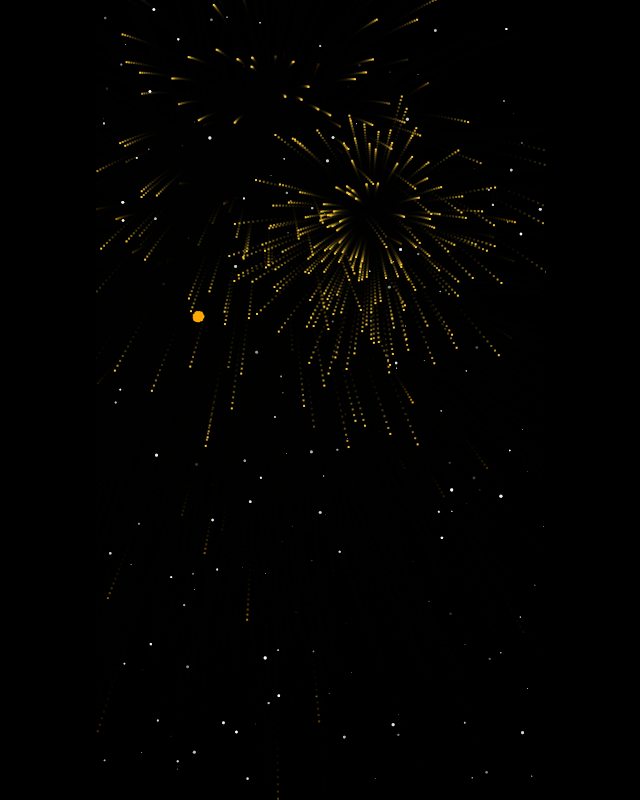
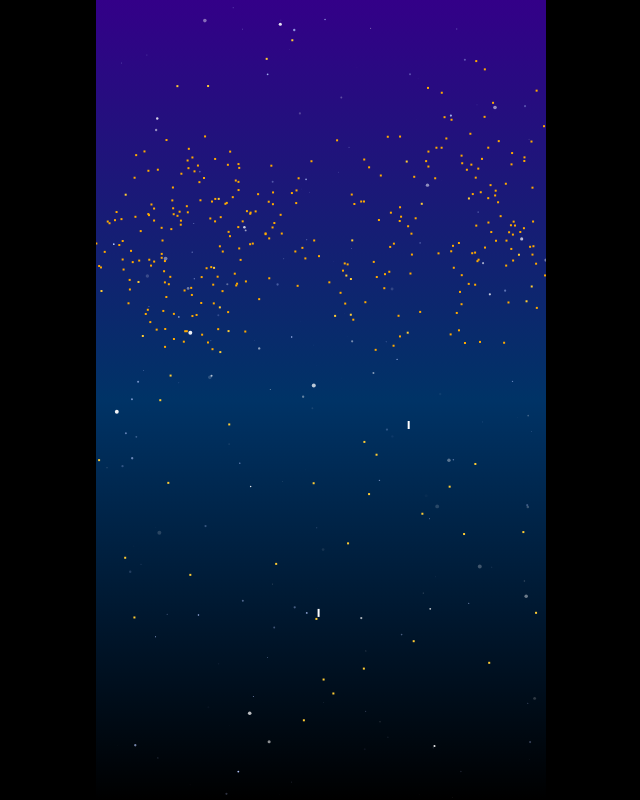
Before and after one commit to dinhtranphong79-droid/---, a plain HTML site: page index.html in a window 1280 px wide. Shown: the whole page, without its empty margins (319-959 px from the left). Drawn offline with Linux system fonts and the light colour scheme.

Commit message:
Update index.html

```diff
--- a/index.html
+++ b/index.html
@@ -3,7 +3,7 @@
 <head>
 <meta charset="UTF-8" />
 <meta name="viewport" content="width=device-width, initial-scale=1" />
-<title>... </title>
+<title>---</title>
 
 <style>
 html,body{
@@ -23,8 +23,26 @@ html,body{
   max-height:100vh;
   max-width:calc(100vh * 9 / 16);
   overflow:hidden;
-  animation: bgAnimation 6s infinite alternate; /* thêm animation */
+  background:#000;
 }
+
+/* lớp nền động */
+#stage::before{
+  content:"";
+  position:absolute;
+  inset:0;
+  background: linear-gradient(to top, #000000, #001f3f, #220066);
+  animation: bgAnimation 8s ease-in-out infinite;
+  z-index:0;
+}
+
+/* canvas + chữ nằm trên nền */
+canvas,
+#textOverlay{
+  position:relative;
+  z-index:1;
+}
+
 
 /* Gradient animation cho bầu trời */
 @keyframes bgAnimation {
@@ -81,26 +99,44 @@ canvas{
 const canvas = document.getElementById("c");
 const ctx = canvas.getContext("2d");
 const textBox = document.getElementById("textOverlay");
+const stage = document.getElementById("stage");
 
 let W=0,H=0;
-const stars = [];
+const starsFar = [];
+const starsNear = [];
+function createStar(layer) {
+  return {
+    x: Math.random() * W,
+    y: Math.random() * H,
+    r: layer === "far" ? Math.random() * 1.2 : Math.random() * 2,
+    opacity: Math.random(),
+    vx: layer === "far" ? (Math.random() - 0.5) * 0.05 : (Math.random() - 0.5) * 0.15,
+    vy: layer === "far" ? 0.05 : 0.15
+  };
+}
+
+
 function resize(){
   const rect = stage.getBoundingClientRect();
   canvas.width = rect.width;
   canvas.height = rect.height;
   W = rect.width;
   H = rect.height;
-  stars.length = 0;
-  for(let i=0;i<200;i++){
-    stars.push({
-      x: Math.random()*W,
-      y: Math.random()*H,
-      r: Math.random()*1.5,
-      opacity: Math.random()
-    });
-  }
+
+  // reset sao
+  starsFar.length = 0;
+  starsNear.length = 0;
+
+  for (let i = 0; i < 120; i++) starsFar.push(createStar("far"));
+  for (let i = 0; i < 70; i++) starsNear.push(createStar("near"));
 }
-const stage = document.getElementById("stage");
+
+
+
+
+
+
+
 
 resize();
 window.addEventListener("resize", resize);
@@ -108,7 +144,18 @@ window.addEventListener("resize", resize);
 /* --------------------- FIREWORK SYSTEM --------------------- */
 
 const particles=[];
+const rockets = [];
+
 function rand(a,b){return Math.random()*(b-a)+a;}
+function launchFirework(x) {
+  rockets.push({
+    x: x,
+    y: H + 10,        // bắt đầu từ dưới màn hình
+    vy: -rand(6, 9),  // bay lên
+    targetY: rand(H * 0.2, H * 0.45),
+    exploded: false
+  });
+}
 
 function spawnFirework(x,y,color){
   const count = 150;
@@ -138,28 +185,72 @@ function burstAroundText(){
 }
 
 function randomSkyFirework(){
-  spawnFirework(
-    rand(W*0.2,W*0.8),
-    rand(H*0.15,H*0.45),
-    ["#ffcc33","#ff5555","#ffaa00","#ffffff"][Math.floor(rand(0,4))]
-  );
+  launchFirework(rand(W * 0.2, W * 0.8));
 }
+
 function drawStars(){
-  for(let s of stars){
-    s.opacity += (Math.random()-0.5)*0.02; // nhấp nháy
-    if(s.opacity<0) s.opacity=0;
-    if(s.opacity>1) s.opacity=1;
+  for(let s of starsFar){
+    s.x += s.vx;
+    s.y += s.vy;
+
+    if(s.x < 0) s.x = W;
+    if(s.x > W) s.x = 0;
+    if(s.y > H) s.y = 0;
+
+    s.opacity += (Math.random()-0.5)*0.01;
+    s.opacity = Math.max(0, Math.min(1, s.opacity));
+
+    ctx.fillStyle = `rgba(180,200,255,${s.opacity})`;
+    ctx.beginPath();
+    ctx.arc(s.x, s.y, s.r, 0, Math.PI*2);
+    ctx.fill();
+  }
+
+  for(let s of starsNear){
+    s.x += s.vx;
+    s.y += s.vy;
+
+    if(s.x < 0) s.x = W;
+    if (s.x > W) s.x = -10;
+if (s.y > H) s.y = -10;
+
+
+    s.opacity += (Math.random()-0.5)*0.03;
+    s.opacity = Math.max(0, Math.min(1, s.opacity));
+
     ctx.fillStyle = `rgba(255,255,255,${s.opacity})`;
     ctx.beginPath();
-    ctx.arc(s.x,s.y,s.r,0,Math.PI*2);
+    ctx.arc(s.x, s.y, s.r, 0, Math.PI*2);
     ctx.fill();
   }
 }
 
+
+
+
+
 function draw(){
-  ctx.fillStyle="rgba(0,0,0,0.28)";
-  ctx.fillRect(0,0,W,H);
+  ctx.clearRect(0, 0, W, H);
+
 drawStars();
+// Vẽ rocket bay lên
+for (let i = rockets.length - 1; i >= 0; i--) {
+  const r = rockets[i];
+  r.y += r.vy;
+
+  ctx.fillStyle = "#fff";
+  ctx.fillRect(r.x, r.y, 2, 8);
+
+  if (r.y <= r.targetY && !r.exploded) {
+    spawnFirework(
+      r.x,
+      r.y,
+      ["#ffcc33", "#ff5555", "#ffaa00", "#ffffff"][Math.floor(rand(0,4))]
+    );
+    r.exploded = true;
+    rockets.splice(i, 1);
+  }
+}
   for(let i=particles.length-1;i>=0;i--){
     const p = particles[i];
     p.x+=p.vx;
@@ -180,9 +271,9 @@ draw();
 /* ---------------- TEXT SEQUENCE ---------------- */
 
 const messages = [
-  "CHÀO ĐÓN NHỮNG KHỞI ĐẦU MỚI",
-  "BÌNH AN",
-  "HẠNH PHÚC",
+  "BÌNH AN BẮT ĐẦU...",
+  "YÊU THƯƠNG LAN TỎA...",
+  "HẠNH PHÚC ĐONG ĐẦY...",
   "HAPPY NEW YEAR 2026"
 ];
 
@@ -190,15 +281,28 @@ let index = 0;
 
 function showMessage(text){
   textBox.innerText = text;
+
+  // Nếu là dòng cuối → chữ to hơn
+  if (text.includes("2026")) {
+    textBox.style.fontSize = "2.2em";
+  } else {
+    textBox.style.fontSize = "1.6em";
+  }
+if(text.includes("2026")){
+  textBox.style.textShadow = "0 0 40px gold";
+}
+
   textBox.style.opacity = 0;
-  textBox.style.transform="translate(-50%,-50%) scale(.8)";
-  setTimeout(()=>{
+  textBox.style.transform = "translate(-50%,-50%) scale(.8)";
+
+  setTimeout(() => {
     textBox.style.opacity = 1;
-    textBox.style.transform="translate(-50%,-50%) scale(1)";
-  },60);
+    textBox.style.transform = "translate(-50%,-50%) scale(1)";
+  }, 60);
 
   burstAroundText();
 }
+
 
 function cycleMessages(){
   if(index>=messages.length) return;
```
